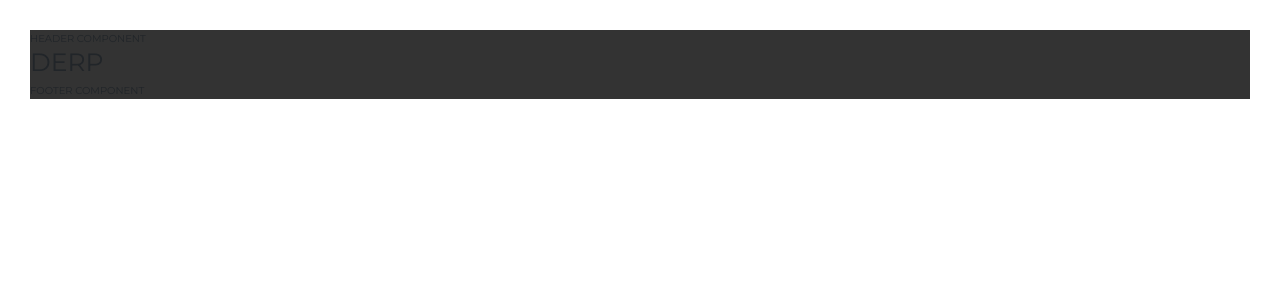
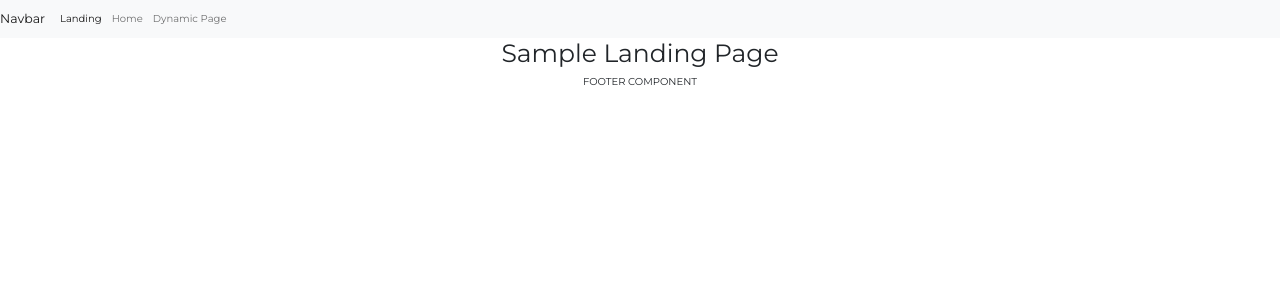
Before and after one commit to AaronMacken/React-Application-Template, a React app: page / in a window 1280 px wide. Shown: the top 300 px of the page. Built offline with nearby package versions, Linux system fonts and the light colour scheme.

Commit message:
Add navlinks and README file

```diff
--- a/server.js
+++ b/server.js
@@ -1,5 +1,6 @@
 // Simple express application that used by Heroku
 // to serve up our production FE application
+
 const express = require("express");
 const path = require("path");
 // this env variable comes from Heroku
@@ -18,3 +19,7 @@
 
 app.listen(port);
 console.log("server is listening...");
+
+// resources for implementing prod deployment:
+// https://www.youtube.com/watch?v=Ru3Rj_hM8bo
+// https://codeburst.io/deploy-your-webpack-apps-to-heroku-in-3-simple-steps-4ae072af93a8
--- a/src/Application/App.js
+++ b/src/Application/App.js
@@ -2,15 +2,11 @@
 import styles from "./App.scss";
 
 import MainRouter from "../Components/MainRouter";
-import Header from "../Components/Header";
-import Footer from "../Components/Footer";
 
 const App = () => {
   return (
     <div className={styles.app}>
-      <Header />
       <MainRouter />
-      <Footer />
     </div>
   );
 };
--- a/src/Application/App.scss
+++ b/src/Application/App.scss
@@ -22,10 +22,9 @@
   font-family: "Montserrat", sans-serif;
   font-weight: 400;
   line-height: 1.7;
-  padding: 3rem;
   box-sizing: border-box;
 }
 
 .app {
-  background-color: #333;
+  text-align: center;
 }
--- a/src/Components/Header/Header.js
+++ b/src/Components/Header/Header.js
@@ -1,7 +1,44 @@
 import React, { Component } from "react";
+import { NavLink } from "react-router-dom";
 
 export default class Header extends Component {
   render() {
-    return <div>HEADER COMPONENT</div>;
+    return (
+      <nav className="navbar navbar-expand-lg navbar-light bg-light">
+        <NavLink className="navbar-brand" to="/">
+          Navbar
+        </NavLink>
+        <button
+          className="navbar-toggler"
+          type="button"
+          data-toggle="collapse"
+          data-target="#navbarNav"
+          aria-controls="navbarNav"
+          aria-expanded="false"
+          aria-label="Toggle navigation"
+        >
+          <span className="navbar-toggler-icon"></span>
+        </button>
+        <div className="collapse navbar-collapse" id="navbarNav">
+          <ul className="navbar-nav">
+            <li className="nav-item active">
+              <NavLink className="nav-link" to="/">
+                Landing
+              </NavLink>
+            </li>
+            <li className="nav-item">
+              <a className="nav-link" href="/home">
+                Home
+              </a>
+            </li>
+            <li className="nav-item">
+              <NavLink className="nav-link" to="/data/randomIdFromProduct">
+                Dynamic Page
+              </NavLink>
+            </li>
+          </ul>
+        </div>
+      </nav>
+    );
   }
 }
--- a/src/Components/MainRouter/MainRouter.js
+++ b/src/Components/MainRouter/MainRouter.js
@@ -4,14 +4,18 @@
 import HomePage from "../../Pages/Home";
 import DynamicPage from "../../Pages/Dynamic";
 
+import Header from "../Header";
+import Footer from "../Footer";
+
 class MainRouter extends Component {
   sampleLandingComponent = () => {
-    return <h1>DERP</h1>;
+    return <h1>Sample Landing Page</h1>;
   };
 
   render() {
     return (
       <Router>
+        <Header />
         <Switch>
           <Route exact path="/" component={this.sampleLandingComponent} />
           <Route path="/home" component={HomePage} />
@@ -20,6 +24,7 @@
             <Redirect to="/" />
           </Route>
         </Switch>
+        <Footer />
       </Router>
     );
   }
--- a/src/Pages/Dynamic/Dynamic.js
+++ b/src/Pages/Dynamic/Dynamic.js
@@ -2,10 +2,10 @@
 
 export default class Dynamic extends Component {
   componentDidMount() {
-    console.log("mounted!", this.props);
+    console.log("axios request using ID: ", this.props.match.params.id);
   }
 
   render() {
-    return <div>Dynamic Page: {this.props.match.params.id} </div>;
+    return <h1>Dynamic Page: {this.props.match.params.id} </h1>;
   }
 }
--- a/src/Pages/Home/Home.js
+++ b/src/Pages/Home/Home.js
@@ -5,7 +5,8 @@
 export default function Home() {
   return (
     <div>
-      <h1 className={styles.title}>Template work in progress... :P</h1>;{/* <img src={logo} /> */}
+      <h1 className={styles.title}>Sample home page</h1>
+      <img className={styles.sampleImg} src={logo} />
     </div>
   );
 }
--- a/src/Pages/Home/Home.scss
+++ b/src/Pages/Home/Home.scss
@@ -1,3 +1,9 @@
 .title {
-  color: #fff;
+  color: #333;
 }
+
+.sampleImg {
+  height: 15rem;
+  width: 15rem;
+  object-fit: cover;
+}
```
Also changed, not shown: 1 other file (tests, documents, lock files or other folders).
